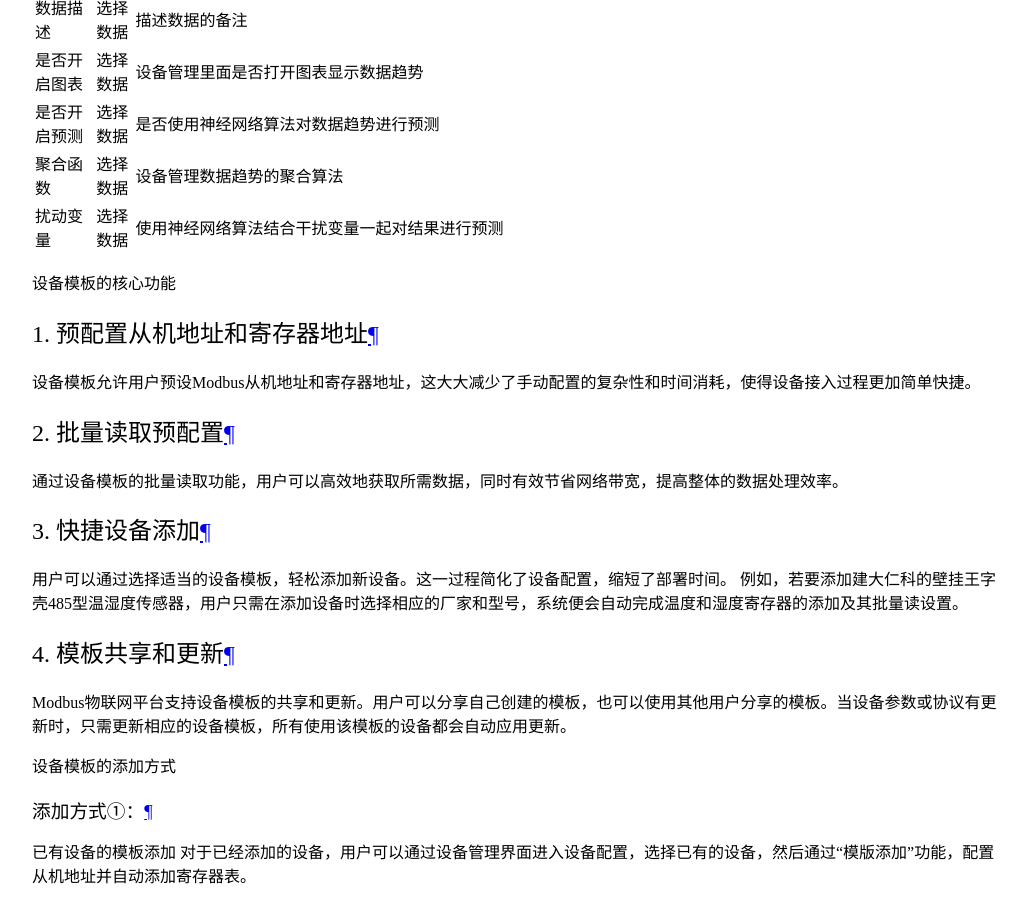
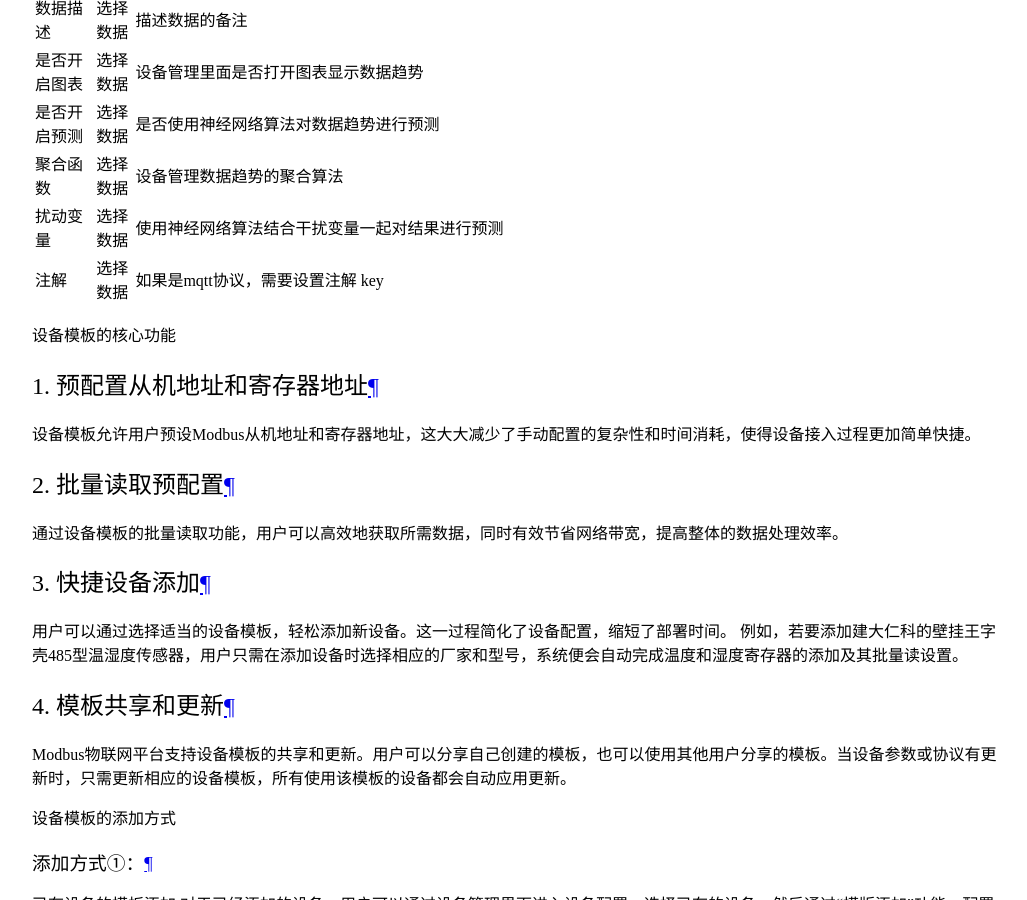
Before and after one commit to novawatcher-io/document, an MkDocs documentation site: the page built from docs/getting-started/assets/device_template.md, in a window 1280 px wide and 900 px high, scrolled down 11045 px. Shown: the whole window, without its empty margins (24-1051 px from the left). Built offline with MkDocs 1.6.1 and Material for MkDocs 9.7.7, drawn with Linux system fonts in a browser that asks for light colours; some web fonts are replaced; the version menu is left out.

Commit message:
feat: mqtt 注解文档

```diff
--- a/docs/getting-started/assets/device_template.md
+++ b/docs/getting-started/assets/device_template.md
@@ -51,7 +51,7 @@ description: "青岛星观信息网络提供智能设备模板功能，设备模
 | 是否开启预测 | 选择数据 |	是否使用神经网络算法对数据趋势进行预测 |
 | 聚合函数 | 选择数据 |	设备管理数据趋势的聚合算法 |
 | 扰动变量 | 选择数据 |	使用神经网络算法结合干扰变量一起对结果进行预测 |
-
+| 注解 | 选择数据 |	如果是mqtt协议，需要设置注解 key |
 
 设备模板的核心功能
 
```
